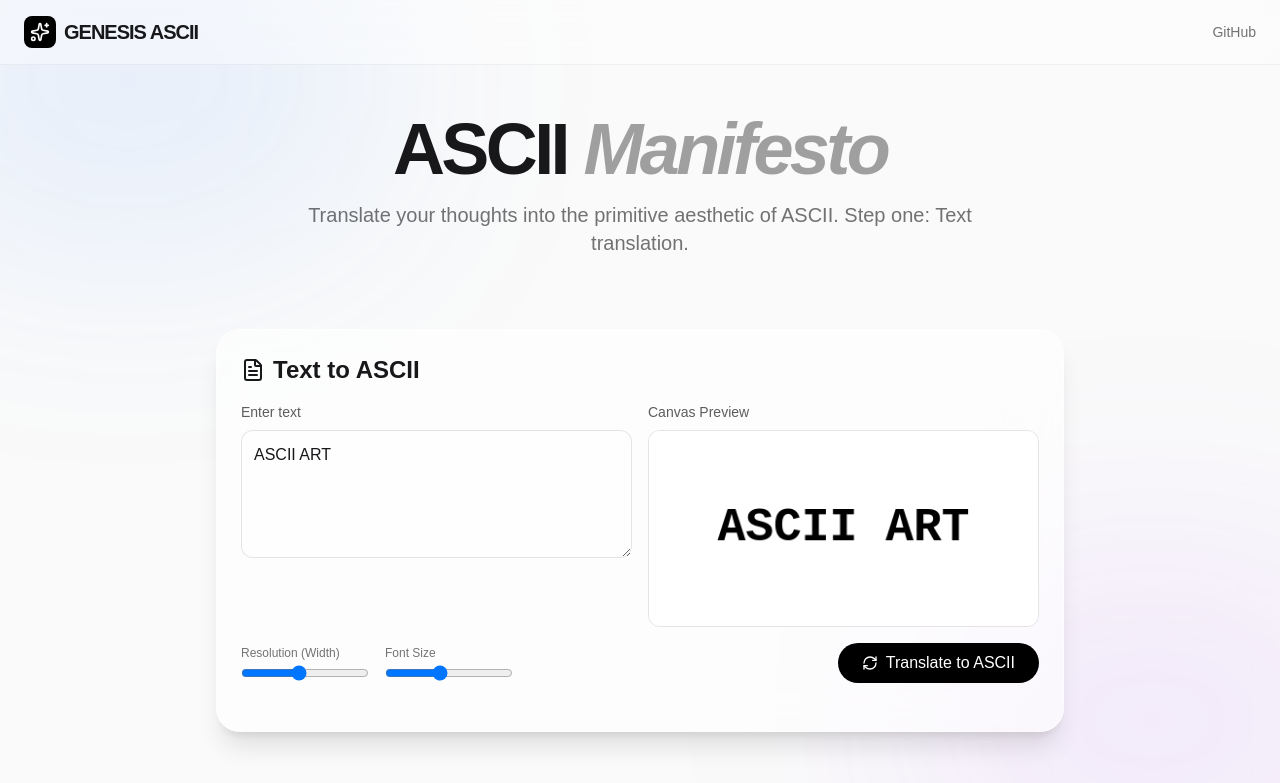
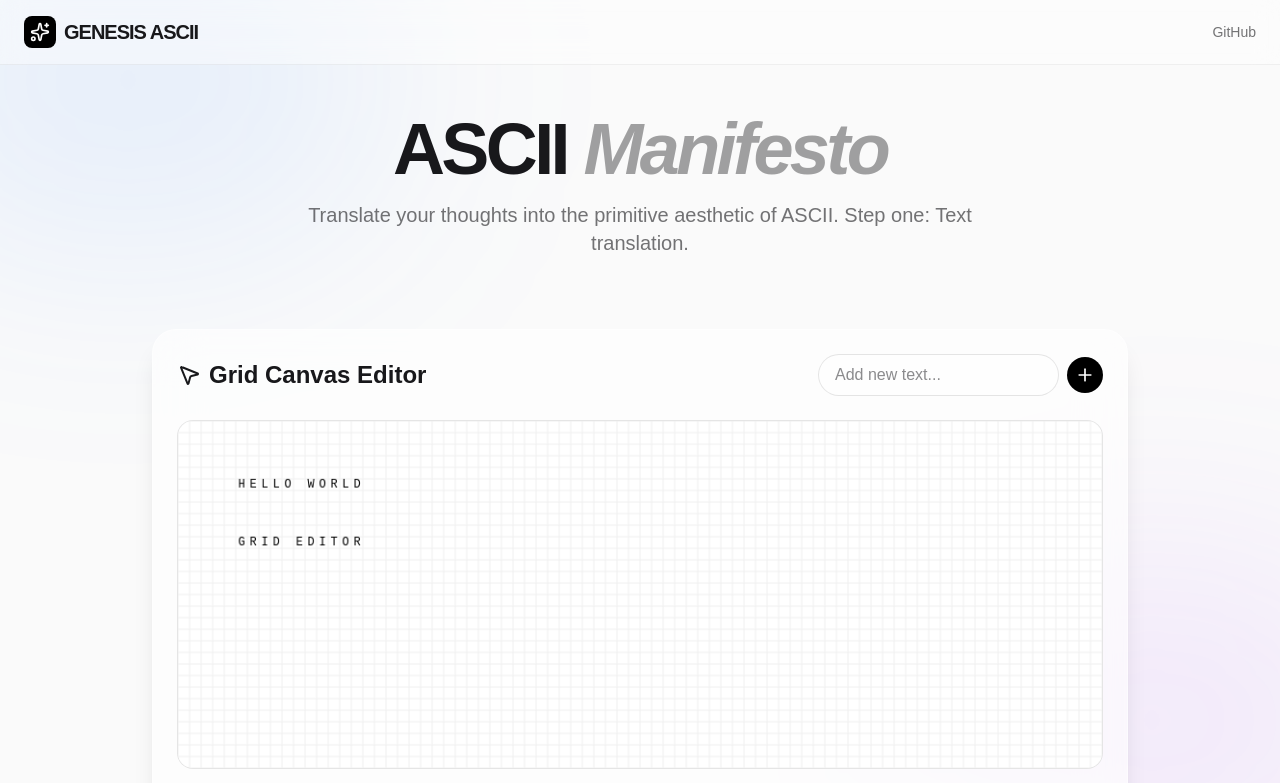
Before and after one commit to Cocodrilette/ascii-canva, a Next.js app: page / in a window 1280 px wide. Shown: the top 783 px of the page. Built offline with nearby package versions, Linux system fonts and the light colour scheme.

Commit message:
feat: implement grid-based element system with drag-and-drop

```diff
--- a/src/components/AsciiEditor.tsx
+++ b/src/components/AsciiEditor.tsx
@@ -1,52 +1,194 @@
-import { Copy, Download, FileText, RefreshCw } from "lucide-react";
+import {
+  Copy,
+  Download,
+  FileText,
+  GripHorizontal,
+  MousePointer2,
+  Plus,
+  Trash2,
+} from "lucide-react";
 import type React from "react";
-import { useEffect, useRef, useState } from "react";
-import { translateCanvasToAscii } from "../utils/ascii";
+import { useCallback, useEffect, useRef, useState } from "react";
+
+interface TextElement {
+  id: string;
+  text: string;
+  x: number; // grid x
+  y: number; // grid y
+}
+
+const GRID_COLS = 80;
+const GRID_ROWS = 30;
+const CELL_SIZE = 12; // visual size of a cell in pixels
 
 /**
- * AsciiEditor component that allows text input, canvas rendering,
- * and translation to ASCII format.
+ * AsciiEditor component with grid-based element positioning.
  */
 const AsciiEditor: React.FC = () => {
   const canvasRef = useRef<HTMLCanvasElement>(null);
-  const [text, setText] = useState("ASCII ART");
+  const [elements, setElements] = useState<TextElement[]>([
+    { id: "1", text: "HELLO WORLD", x: 5, y: 5 },
+    { id: "2", text: "GRID EDITOR", x: 5, y: 10 },
+  ]);
+  const [selectedId, setSelectedId] = useState<string | null>(null);
+  const [isDragging, setIsDragging] = useState(false);
+  const [dragOffset, setDragOffset] = useState({ x: 0, y: 0 });
   const [ascii, setAscii] = useState("");
-  const [resolution, setResolution] = useState(100);
-  const [fontSize, setFontSize] = useState(48);
+  const [newText, setNewText] = useState("");
 
-  // Redraw canvas whenever text or font size changes
-  useEffect(() => {
+  const draw = useCallback(() => {
     const canvas = canvasRef.current;
     if (!canvas) return;
     const ctx = canvas.getContext("2d");
     if (!ctx) return;
 
-    // Clear canvas with white background
+    // Clear with light theme / dark theme background
     ctx.fillStyle = "white";
     ctx.fillRect(0, 0, canvas.width, canvas.height);
 
-    // Draw text in black
-    ctx.fillStyle = "black";
-    ctx.font = `bold ${fontSize}px monospace`;
-    ctx.textAlign = "center";
-    ctx.textBaseline = "middle";
+    // Draw grid lines (subtle)
+    ctx.strokeStyle = "#f0f0f0";
+    ctx.lineWidth = 1;
+    for (let i = 0; i <= GRID_COLS; i++) {
+      ctx.beginPath();
+      ctx.moveTo(i * CELL_SIZE, 0);
+      ctx.lineTo(i * CELL_SIZE, GRID_ROWS * CELL_SIZE);
+      ctx.stroke();
+    }
+    for (let j = 0; j <= GRID_ROWS; j++) {
+      ctx.beginPath();
+      ctx.moveTo(0, j * CELL_SIZE);
+      ctx.lineTo(GRID_COLS * CELL_SIZE, j * CELL_SIZE);
+      ctx.stroke();
+    }
 
-    // Split text by newlines and draw each line
-    const lines = text.split("\n");
-    const lineHeight = fontSize * 1.2;
-    const totalHeight = lines.length * lineHeight;
-    const startY = (canvas.height - totalHeight) / 2 + lineHeight / 2;
+    // Draw elements
+    ctx.font = `${CELL_SIZE}px monospace`;
+    ctx.textBaseline = "top";
 
-    lines.forEach((line, index) => {
-      ctx.fillText(line, canvas.width / 2, startY + index * lineHeight);
-    });
-  }, [text, fontSize]);
+    for (const el of elements) {
+      const isSelected = el.id === selectedId;
 
-  const handleExport = () => {
-    const canvas = canvasRef.current;
-    if (!canvas) return;
-    const asciiOutput = translateCanvasToAscii(canvas, resolution);
-    setAscii(asciiOutput);
+      // Highlight selection
+      if (isSelected) {
+        ctx.fillStyle = "rgba(0, 120, 255, 0.1)";
+        ctx.fillRect(
+          el.x * CELL_SIZE,
+          el.y * CELL_SIZE,
+          el.text.length * CELL_SIZE,
+          CELL_SIZE,
+        );
+        ctx.strokeStyle = "rgba(0, 120, 255, 0.5)";
+        ctx.strokeRect(
+          el.x * CELL_SIZE,
+          el.y * CELL_SIZE,
+          el.text.length * CELL_SIZE,
+          CELL_SIZE,
+        );
+      }
+
+      ctx.fillStyle = isSelected ? "#0066ff" : "black";
+      // Draw characters one by one to ensure alignment
+      for (let i = 0; i < el.text.length; i++) {
+        ctx.fillText(
+          el.text[i],
+          (el.x + i) * CELL_SIZE + CELL_SIZE * 0.2, // slight offset for centering char
+          el.y * CELL_SIZE,
+        );
+      }
+    }
+  }, [elements, selectedId]);
+
+  useEffect(() => {
+    draw();
+  }, [draw]);
+
+  const handleMouseDown = (e: React.MouseEvent<HTMLCanvasElement>) => {
+    const rect = canvasRef.current?.getBoundingClientRect();
+    if (!rect) return;
+
+    const mouseX = e.clientX - rect.left;
+    const mouseY = e.clientY - rect.top;
+    const gridX = Math.floor(mouseX / CELL_SIZE);
+    const gridY = Math.floor(mouseY / CELL_SIZE);
+
+    // Find clicked element
+    const clickedEl = [...elements]
+      .reverse()
+      .find(
+        (el) =>
+          gridY === el.y && gridX >= el.x && gridX < el.x + el.text.length,
+      );
+
+    if (clickedEl) {
+      setSelectedId(clickedEl.id);
+      setIsDragging(true);
+      setDragOffset({ x: gridX - clickedEl.x, y: gridY - clickedEl.y });
+    } else {
+      setSelectedId(null);
+    }
+  };
+
+  const handleMouseMove = (e: React.MouseEvent<HTMLCanvasElement>) => {
+    if (!isDragging || !selectedId) return;
+
+    const rect = canvasRef.current?.getBoundingClientRect();
+    if (!rect) return;
+
+    const mouseX = e.clientX - rect.left;
+    const mouseY = e.clientY - rect.top;
+    const gridX = Math.floor(mouseX / CELL_SIZE);
+    const gridY = Math.floor(mouseY / CELL_SIZE);
+
+    const newX = gridX - dragOffset.x;
+    const newY = gridY - dragOffset.y;
+
+    setElements((prev) =>
+      prev.map((el) =>
+        el.id === selectedId ? { ...el, x: newX, y: newY } : el,
+      ),
+    );
+  };
+
+  const handleMouseUp = () => {
+    setIsDragging(false);
+  };
+
+  const addElement = () => {
+    if (!newText.trim()) return;
+    const newEl: TextElement = {
+      id: Math.random().toString(36).substr(2, 9),
+      text: newText,
+      x: 2,
+      y: 2,
+    };
+    setElements([...elements, newEl]);
+    setNewText("");
+    setSelectedId(newEl.id);
+  };
+
+  const deleteSelected = () => {
+    if (!selectedId) return;
+    setElements(elements.filter((el) => el.id !== selectedId));
+    setSelectedId(null);
+  };
+
+  const generateAscii = () => {
+    const grid: string[][] = Array.from({ length: GRID_ROWS }, () =>
+      Array.from({ length: GRID_COLS }, () => " "),
+    );
+
+    for (const el of elements) {
+      for (let i = 0; i < el.text.length; i++) {
+        const x = el.x + i;
+        const y = el.y;
+        if (x >= 0 && x < GRID_COLS && y >= 0 && y < GRID_ROWS) {
+          grid[y][x] = el.text[i];
+        }
+      }
+    }
+
+    setAscii(grid.map((row) => row.join("")).join("\n"));
   };
 
   const copyToClipboard = () => {
@@ -64,102 +206,75 @@ const AsciiEditor: React.FC = () => {
   };
 
   return (
-    <div className="flex flex-col gap-6 w-full max-w-4xl mx-auto p-6">
+    <div className="flex flex-col gap-6 w-full max-w-5xl mx-auto p-6">
       <div className="bg-white/60 backdrop-blur-xl border border-white/40 shadow-xl rounded-3xl p-6 dark:bg-zinc-900/60 dark:border-zinc-800/50 dark:shadow-2xl">
-        <h2 className="text-2xl font-bold mb-4 flex items-center gap-2">
-          <FileText className="w-6 h-6" /> Text to ASCII
+        <div className="flex justify-between items-center mb-6">
+          <h2 className="text-2xl font-bold flex items-center gap-2">
+            <MousePointer2 className="w-6 h-6" /> Grid Canvas Editor
           </h2>
+          <div className="flex items-center gap-2">
+            <input
+              type="text"
+              value={newText}
+              onChange={(e) => setNewText(e.target.value)}
+              placeholder="Add new text..."
+              className="px-4 py-2 bg-white/40 border border-black/10 rounded-full focus:outline-none focus:ring-2 focus:ring-black/20"
+              onKeyDown={(e) => e.key === "Enter" && addElement()}
+            />
+            <button
+              type="button"
+              onClick={addElement}
+              className="p-2 bg-black text-white rounded-full hover:bg-black/80 transition-colors"
+            >
+              <Plus className="w-5 h-5" />
+            </button>
+          </div>
+        </div>
 
-        <div className="grid grid-cols-1 md:grid-cols-2 gap-4 mb-4">
-          <div className="flex flex-col gap-2">
-            <label
-              htmlFor="text-input"
-              className="text-sm font-medium opacity-70"
-            >
-              Enter text
-            </label>
-            <textarea
-              id="text-input"
-              className="w-full h-32 p-3 bg-white/40 border border-black/10 rounded-xl focus:outline-none focus:ring-2 focus:ring-black/20"
-              value={text}
-              onChange={(e) => setText(e.target.value)}
-              placeholder="Type something..."
+        <div className="flex flex-col gap-4">
+          <div className="relative border border-black/10 rounded-2xl overflow-hidden bg-white cursor-crosshair shadow-inner">
+            <canvas
+              ref={canvasRef}
+              width={GRID_COLS * CELL_SIZE}
+              height={GRID_ROWS * CELL_SIZE}
+              onMouseDown={handleMouseDown}
+              onMouseMove={handleMouseMove}
+              onMouseUp={handleMouseUp}
+              onMouseLeave={handleMouseUp}
+              className="w-full h-auto block"
             />
           </div>
 
-          <div className="flex flex-col gap-2">
-            <label
-              htmlFor="canvas-preview"
-              className="text-sm font-medium opacity-70"
+          <div className="flex items-center justify-between">
+            <div className="flex gap-2">
+              {selectedId && (
+                <button
+                  type="button"
+                  onClick={deleteSelected}
+                  className="flex items-center gap-2 px-4 py-2 text-red-500 hover:bg-red-50 rounded-full transition-colors font-medium"
                 >
-              Canvas Preview
-            </label>
-            <div
-              id="canvas-preview"
-              className="border border-black/10 rounded-xl overflow-hidden bg-white"
-            >
-              <canvas
-                ref={canvasRef}
-                width={400}
-                height={200}
-                className="w-full h-auto block"
-              />
-            </div>
-          </div>
-        </div>
-
-        <div className="flex flex-wrap items-center gap-4 mb-6">
-          <div className="flex flex-col gap-1">
-            <label
-              htmlFor="resolution-input"
-              className="text-xs font-medium opacity-60"
-            >
-              Resolution (Width)
-            </label>
-            <input
-              id="resolution-input"
-              type="range"
-              min="20"
-              max="200"
-              step="10"
-              value={resolution}
-              onChange={(e) => setResolution(parseInt(e.target.value, 10))}
-              className="w-32"
-            />
-          </div>
-          <div className="flex flex-col gap-1">
-            <label
-              htmlFor="font-size-input"
-              className="text-xs font-medium opacity-60"
-            >
-              Font Size
-            </label>
-            <input
-              id="font-size-input"
-              type="range"
-              min="10"
-              max="100"
-              step="2"
-              value={fontSize}
-              onChange={(e) => setFontSize(parseInt(e.target.value, 10))}
-              className="w-32"
-            />
+                  <Trash2 className="w-4 h-4" /> Delete Selected
+                </button>
+              )}
             </div>
 
             <button
               type="button"
-            onClick={handleExport}
-            className="ml-auto flex items-center gap-2 px-6 py-2 bg-black text-white rounded-full hover:bg-black/80 transition-colors"
+              onClick={generateAscii}
+              className="flex items-center gap-2 px-6 py-2 bg-black text-white rounded-full hover:bg-black/80 transition-colors font-bold"
             >
-            <RefreshCw className="w-4 h-4" /> Translate to ASCII
+              <GripHorizontal className="w-4 h-4" /> Export ASCII
             </button>
+          </div>
         </div>
       </div>
 
       {ascii && (
         <div className="bg-white/60 backdrop-blur-xl border border-white/40 shadow-xl rounded-3xl p-6 dark:bg-zinc-900/60 dark:border-zinc-800/50 dark:shadow-2xl animate-in fade-in duration-500">
           <div className="flex justify-between items-center mb-4">
-            <h3 className="text-lg font-bold">ASCII Result</h3>
+            <h3 className="text-lg font-bold flex items-center gap-2">
+              <FileText className="w-5 h-5 opacity-40" /> Generated ASCII
+            </h3>
             <div className="flex gap-2">
               <button
                 type="button"
@@ -179,7 +294,7 @@ const AsciiEditor: React.FC = () => {
               </button>
             </div>
           </div>
-          <pre className="bg-black text-white p-4 rounded-xl overflow-x-auto font-mono text-[10px] leading-[8px]">
+          <pre className="bg-black text-white p-6 rounded-2xl overflow-x-auto font-mono text-[12px] leading-[12px] tracking-[0px]">
             {ascii}
           </pre>
         </div>
```
Lines whose indentation alone changed are shown as unchanged.
